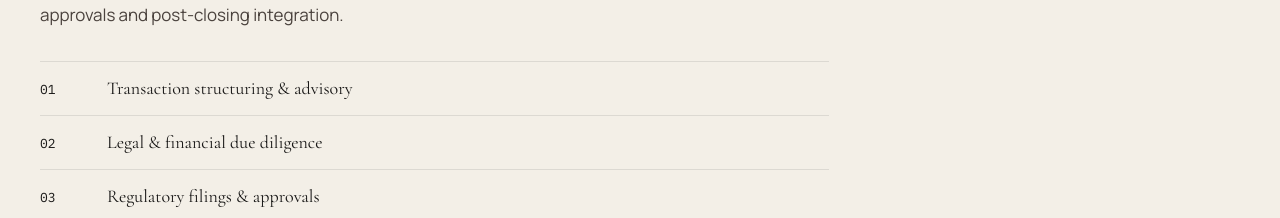
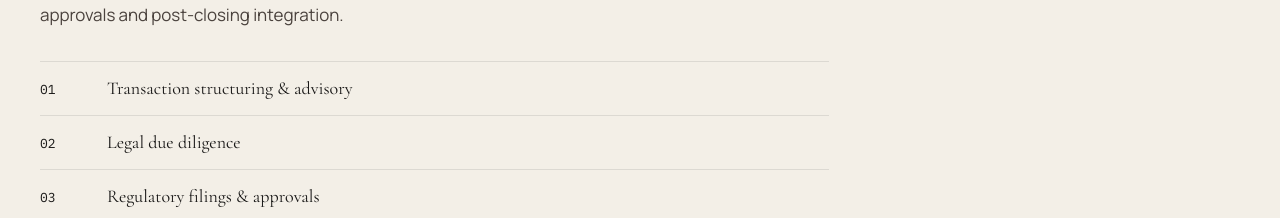
Before and after one commit to daveshkaushal-cloud/saransh-raj-associates, a Next.js app: page /expertise in a window 1280 px wide. Shown: the part 1965-2183 px from the top of the page. Built offline with nearby package versions, Linux system fonts and the light colour scheme.

Commit message:
5337e1be-86e8-4f11-9654-307c80aa1ba6

```diff
--- a/src/data/practice-areas.ts
+++ b/src/data/practice-areas.ts
@@ -73,7 +73,7 @@ export const practiceAreas: PracticeArea[] = [
       "Transaction structuring, documentation and due diligence across the M&A lifecycle — from initial structuring and legal due diligence through to negotiation, regulatory approvals and post-closing integration.",
     services: [
       "Transaction structuring & advisory",
-      "Legal & financial due diligence",
+      "Legal due diligence",
       "Regulatory filings & approvals",
       "Post-merger integration support",
     ],
```
